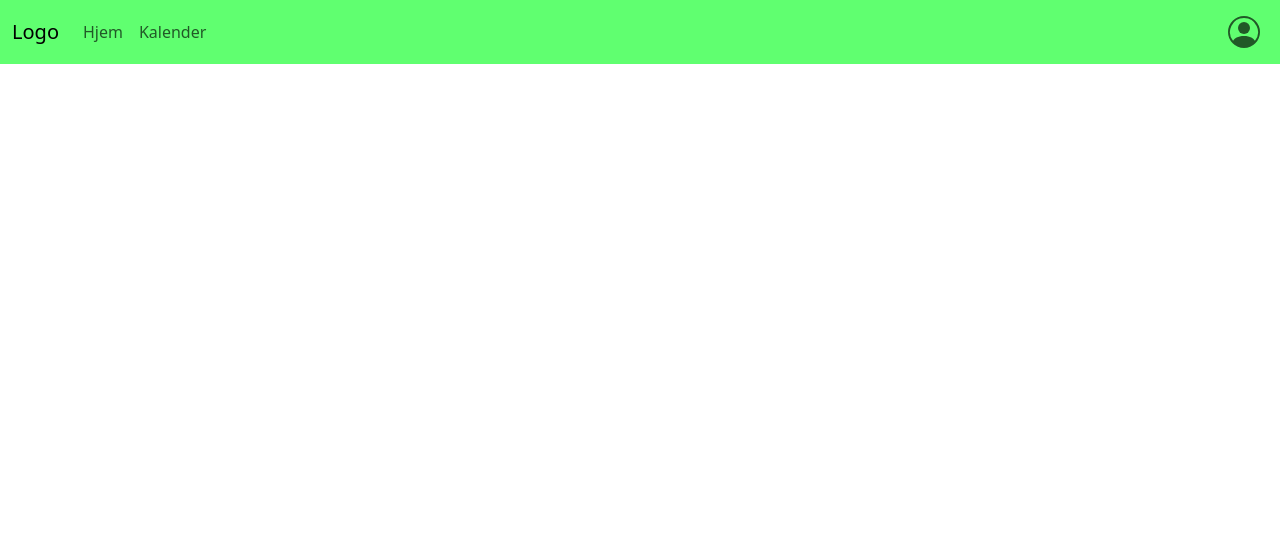
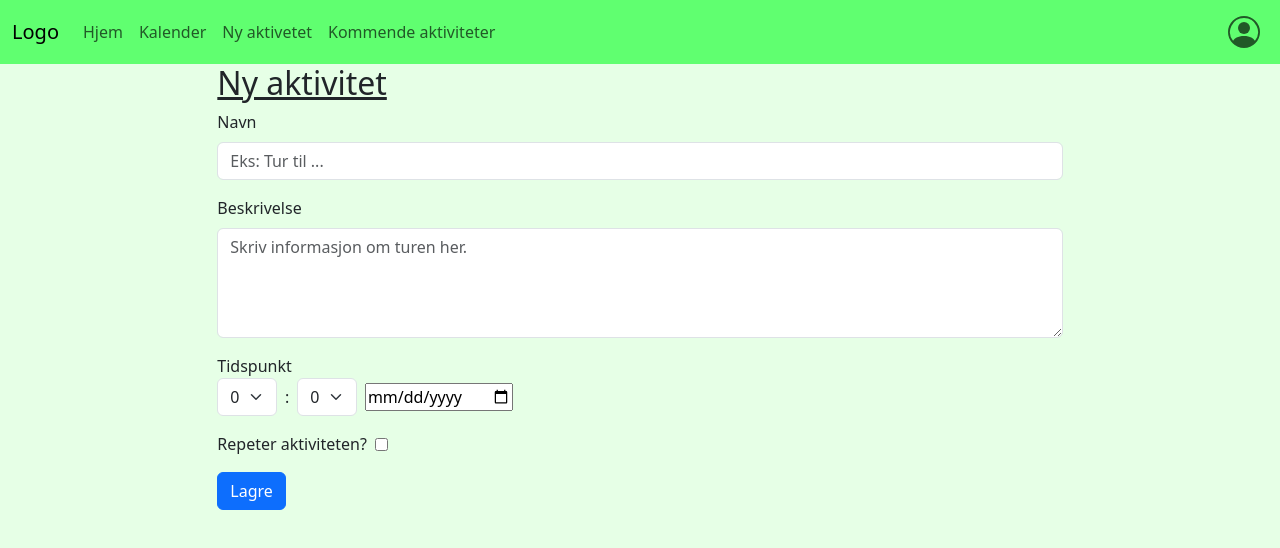
Before and after one commit to Vegardhgr/activityCalendar, a React (Create React App) app in the folder frontend/: page /ny-aktivitet in a window 1280 px wide. Before the commit this address had no page. Shown: the top 548 px of the page. Built offline with nearby package versions, Linux system fonts and the light colour scheme.

Commit message:
newActivity page contains title, description, time, and repeat activity. Can pass activity as prop and view it in upcomingActivity page.

```diff
--- a/frontend/src/App.js
+++ b/frontend/src/App.js
@@ -1,12 +1,15 @@
 import NavBar from './components/navBar/navigationBar';
 import Router from './router/router';
+import { useState } from 'react';
 
 function App() {
+  document.body.style.backgroundColor = "#e6ffe6";
+  const [activities, setActivities] = useState([]);
   return (
-    <div style={{backgroundColor: "#e6ffe6"}}>
+    <div>
         <NavBar/>
-        <div class="d-flex justify-content-center">
-          <Router/>
+        <div>
+          <Router activities={activities} setActivities={setActivities}/>
         </div>
     </div>
   );
--- a/frontend/src/components/navBar/navigationBar.jsx
+++ b/frontend/src/components/navBar/navigationBar.jsx
@@ -9,6 +9,8 @@ function NavigationBar() {
                     <div className="navbar-nav">
                         <Link to = "/" className = "nav-link">Hjem</Link>
                         <Link to = "/kalender" className = "nav-link">Kalender</Link>
+                        <Link to = "/ny-aktivitet" className = "nav-link">Ny aktivetet</Link>
+                        <Link to = "/kommende-aktiviteter" className = "nav-link">Kommende aktiviteter</Link>
                     </div>
                     <div className="navbar-nav ms-auto">
                         <Link to = "/log-in" className="nav-link float-end">
--- a/frontend/src/pages/calendar.jsx
+++ b/frontend/src/pages/calendar.jsx
@@ -66,7 +66,7 @@ function Calendar() {
             }
         }
         return(
-            <div className = "mt-2">
+            <div className = "mt-2 d-flex justify-content-center">
                 <div style = {{width: "fit-content"}}>
                     <div style = {{height: calendarHeight+"px", padding: "10px", backgroundColor: "lightGreen"}}>
                         <div className = "mb-2" style={{ display: "flex", justifyContent: "space-between" }}>
--- a/frontend/src/pages/home.jsx
+++ b/frontend/src/pages/home.jsx
@@ -1,6 +1,6 @@
 function home() {
     return (
-    <div>Hei</div>
+        <div>Forside</div>
     );
 }
 
--- /dev/null
+++ b/frontend/src/pages/newActivity.jsx
@@ -0,0 +1,192 @@
+import { React, useRef, useState } from 'react';
+
+function NewActivity({setActivities}) {
+    const hoursInputRef = useRef(null);
+    const minutesInputRef = useRef(null);
+    const dateInputRef = useRef(null);
+    const [activityTime, setActivityTime] = useState("00:00");
+    const [activityDate, setActivityDate] = useState(null);
+    const [repeatActivityCheckBox, setRepeatActivityCheckBox] = useState(false);
+    const [monday, setMonday] = useState(false);
+    const [tuesday, setTuesday] = useState(false);
+    const [wednesday, setWednesDay] = useState(false);
+    const [thursday, setThursday] = useState(false);
+    const [friday, setFriday] = useState(false);
+    const [saturday, setSaturday] = useState(false);
+    const [sunday, setSunday] = useState(false);
+    const activityNameRef = useRef("")
+    const descriptionRef = useRef("")
+
+    function submitHandler(event) {
+        event.preventDefault();
+        const activity = {
+            title: activityNameRef.current.value,
+            description: descriptionRef.current.value,
+            time: activityTime,
+            date: activityDate,
+            repeat: {
+                monday: monday,
+                tuesday: tuesday,
+                wednesday: wednesday,
+                thursday: thursday,
+                friday: friday,
+                saturday: saturday,
+                sunday: sunday
+            }
+        }
+        setActivities(existingActivities =>
+            [...existingActivities, activity]);
+        console.log(activity)
+    }
+
+    const handleInputChange = () => {
+        setActivityTime(hoursInputRef.current.value + ":" + minutesInputRef.current.value);
+        setActivityDate(dateInputRef.current.value);
+    }
+
+    const repeatActivityCheckBoxChange = () => {
+        setRepeatActivityCheckBox(!repeatActivityCheckBox);
+    }
+
+    function repeatActivity() {
+        return(
+            <div className = "d-flex align-items-center">
+                <div className = "me-3">
+                    <input type = "checkbox" id = "monday" onChange={handleInputChange}/>
+                    <label className = "ms-1" for = "monday">Monday</label>
+                </div>
+                <div className = "me-3">
+                    <input type = "checkbox" id = "tuesday" onChange={handleInputChange}/>
+                    <label className = "ms-1" for = "tuesday">Tirsdag</label>
+                </div>
+                <div className = "me-3">
+                    <input type = "checkbox" id = "wednesday" onChange={handleInputChange}/>
+                    <label className = "ms-1" for = "wednesday">Onsdag</label>
+                </div>
+                <div className = "me-3">
+                    <input type = "checkbox" id = "thursday" onChange={handleInputChange}/>
+                    <label className = "ms-1" for = "thursday">Torsdag</label>
+                </div>
+                <div className = "me-3">
+                    <input type = "checkbox" id = "friday" onChange={handleInputChange}/>
+                    <label className = "ms-1" for = "friday">Fredag</label>
+                </div>
+                <div className = "me-3">
+                    <input type = "checkbox" id = "saturday" onChange={handleInputChange}/>
+                    <label className = "ms-1" for = "saturday">Lørdag</label>
+                </div>
+                <div className = "me-3">
+                    <input type = "checkbox" id = "sunday" onChange={handleInputChange}/>
+                    <label className = "ms-1" for = "sunday">Søndag</label>
+                </div>
+            </div>
+        )
+    }
+
+    function renderHourOptions() {
+        var options = [];
+        for (var i = 0; i < 24; i++) {
+            i < 10
+                ? options.push(
+                    <option value={i} key={i}>
+                        0{i}
+                    </option>
+                )
+                : options.push(
+                    <option value={i} key={i}>
+                        {0 + i}
+                    </option>
+                );
+        }
+        return options;
+    }
+
+    function renderMinuteOptions() {
+        var options = [];
+        for (var i = 0; i < 60; i++) {
+            if (i%5 === 0) {
+                i < 10
+                    ? options.push(
+                        <option value={i} key={i}>
+                          0{i}
+                        </option>
+                      )
+                    : options.push(
+                        <option value={i} key={i}>
+                          {0 + i}
+                        </option>
+                      );
+            }
+        }
+        return options;
+    }
+    return (
+        <div className="row justify-content-center">
+            <div className="col-md-8">
+                <h2><u>Ny aktivitet</u></h2>
+                <form className="row g-3" onSubmit={submitHandler}>
+                    <div className="col-12">
+                        <label for="activityName" className="form-label">
+                            Navn
+                        </label>
+                        <input
+                            type="text"
+                            className="form-control"
+                            id="activityName"
+                            placeholder="Eks: Tur til ..."
+                            ref = {activityNameRef}
+                        />
+                    </div>
+                    <div className="col-12">
+                        <label for="activityDescription" className="form-label">
+                            Beskrivelse
+                        </label>
+                        <textarea
+                            rows="4"
+                            className="form-control"
+                            id="activityDescription"
+                            placeholder="Skriv informasjon om turen her."
+                            ref = {descriptionRef}
+                        />
+                    </div>
+                    <div>
+                        <label>Tidspunkt</label>
+                        <div className = "d-flex align-items-center me-2">
+                            <div className="col-md-2 d-flex align-items-center">
+                                <select className="form-select me-2" ref={hoursInputRef} onChange={handleInputChange}>
+                                    {renderHourOptions()}
+                                </select>
+                                <div className = "me-2">:</div>
+                                <select className="form-select" ref={minutesInputRef} onChange={handleInputChange}>
+                                    {renderMinuteOptions()}
+                                </select>
+                            </div>
+                            <div className="ms-2">
+                                <input type="date" ref={dateInputRef} onChange={handleInputChange}/>
+                            </div>
+                        </div>
+                    </div>
+                    <div className = "d-flex align-items-center">
+                        <div className = "me-2">
+                            <label for = "repeatActivityCheckBox">Repeter aktiviteten?</label>
+                        </div>
+                        <input
+                            type="checkbox"
+                            id = "repeatActivityCheckBox"
+                            onChange = {repeatActivityCheckBoxChange} />
+                    </div>
+
+                    {repeatActivityCheckBox ? repeatActivity() : "" }
+
+                    <div className="col-12">
+                        <button type="submit" className="btn btn-primary">
+                            Lagre
+                        </button>
+                    </div>
+                </form>
+            </div>
+        </div>
+  );
+}
+
+export default NewActivity;
--- /dev/null
+++ b/frontend/src/pages/upcomingActivities.jsx
@@ -0,0 +1,8 @@
+function UpcomingActivities({ activities }) {
+    return (
+        <div>{activities.map(activity =>
+            activity.title)}</div>
+    );
+}
+
+export default UpcomingActivities;
--- a/frontend/src/router/router.jsx
+++ b/frontend/src/router/router.jsx
@@ -2,13 +2,17 @@ import { Routes, Route } from 'react-router-dom';
 import Home from '../pages/home'
 import LogIn from '../pages/logIn'
 import Calendar from '../pages/calendar'
+import NewActivity from "../pages/newActivity";
+import UpcomingActivities from '../pages/upcomingActivities';
 
-function Router() {
+function Router({activities, setActivities}) {
     return (
         <Routes>
             <Route path="/" element = {<Home/>}/>
             <Route path="/kalender" element = {<Calendar/>}/>
-            <Route path="/log-in" element = {<LogIn/>}/>
+            <Route path="/logg-inn" element = {<LogIn/>}/>
+            <Route path="/ny-aktivitet" element = {<NewActivity setActivities={setActivities} />}/>
+            <Route path="/kommende-aktiviteter" element = {<UpcomingActivities activities={activities} />}/>
         </Routes>
     );
 }
```
Lines whose indentation alone changed are shown as unchanged.
